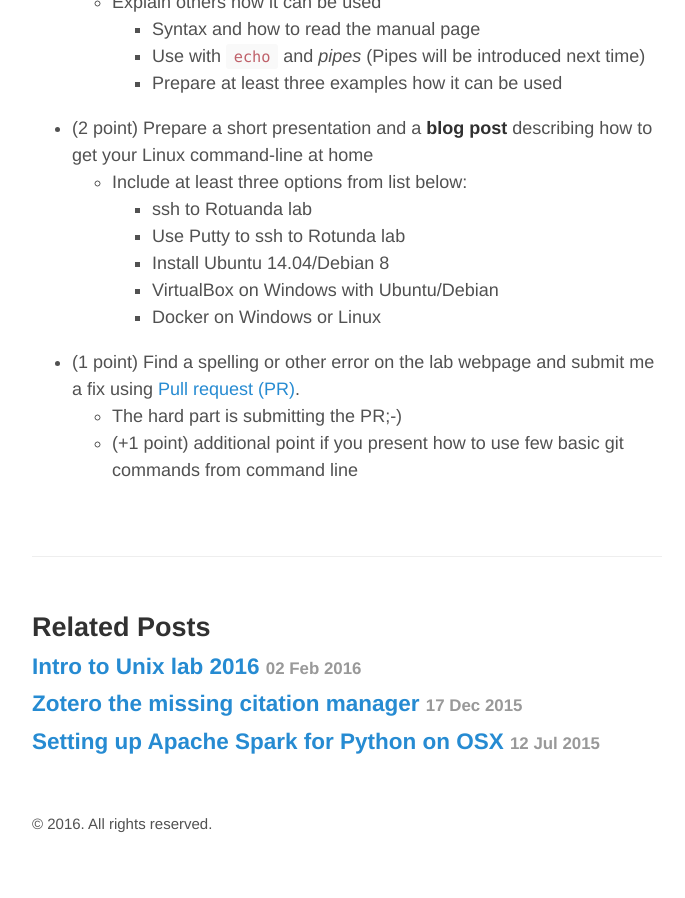
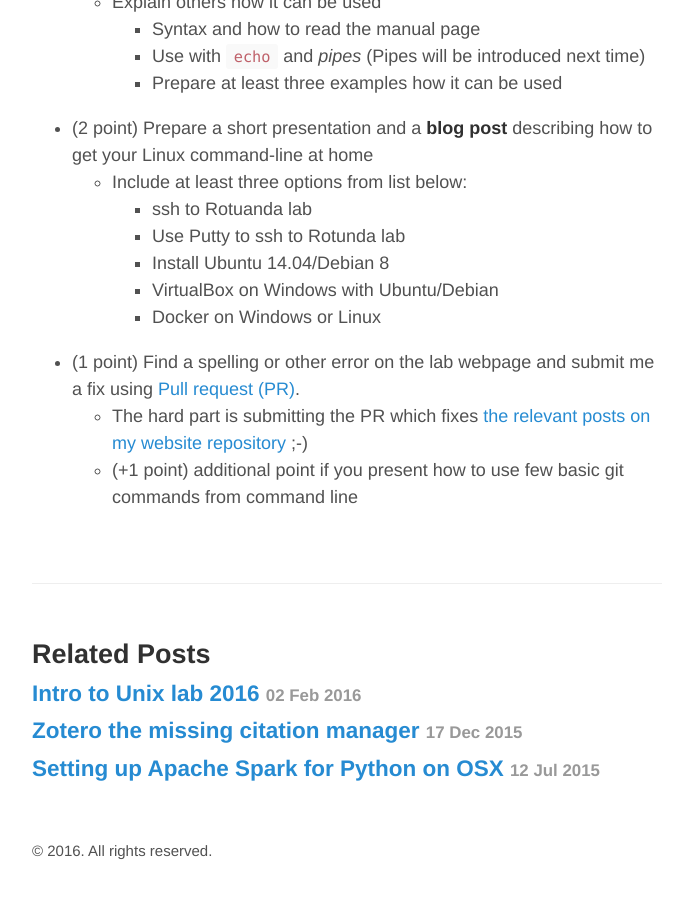
Before and after one commit to oplatek/oplatek.github.io, a Jekyll site: the page built from _posts/2016-02-22-unix-week-1.md, in a window 1280 px wide and 900 px high, scrolled down 2167 px. Shown: the whole window, without its empty margins (293-978 px from the left). Built offline with Jekyll 4.4.1, drawn with Linux system fonts in a browser that asks for light colours; before the commit the page ends 3040 px from its top, so only the background shows below that.

Commit message:
more instructions how to submit PR

```diff
--- a/_posts/2016-02-22-unix-week-1.md
+++ b/_posts/2016-02-22-unix-week-1.md
@@ -65,5 +65,5 @@ tags: Mff, School, Labs, Shell
         - VirtualBox on Windows with Ubuntu/Debian
         - Docker on Windows or Linux
 * (1 point) Find a spelling or other error on the lab webpage and submit me a fix using [Pull request (PR)](https://help.github.com/articles/using-pull-requests/).
-    - The hard part is submitting the PR;-)
+    - The hard part is submitting the PR which fixes [the relevant posts on my website repository](https://github.com/oplatek/oplatek.github.io/search?utf8=%E2%9C%93&q=2016+unix) ;-)
     - (+1 point) additional point if you present how to use few basic git commands from command line
```
